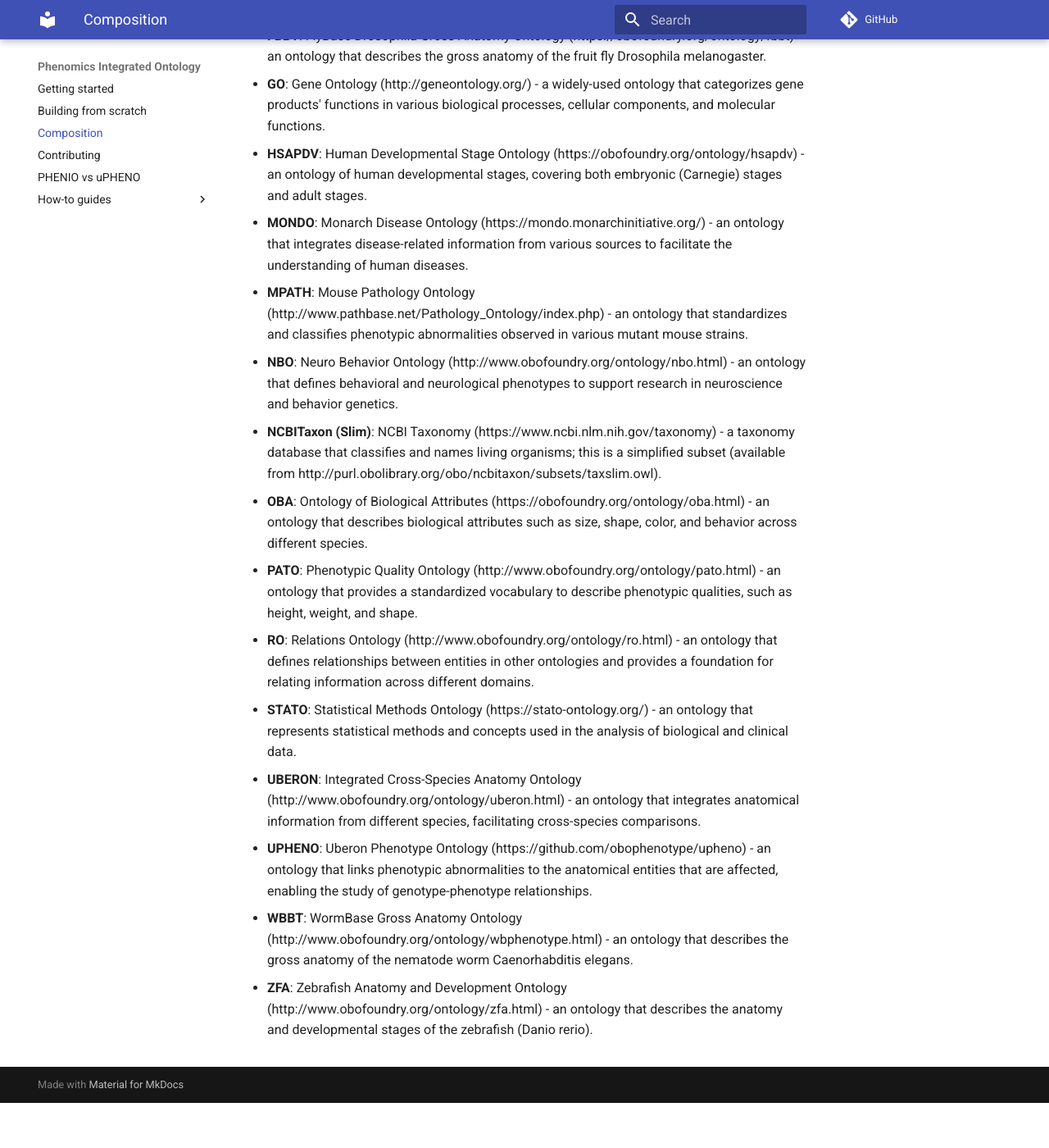
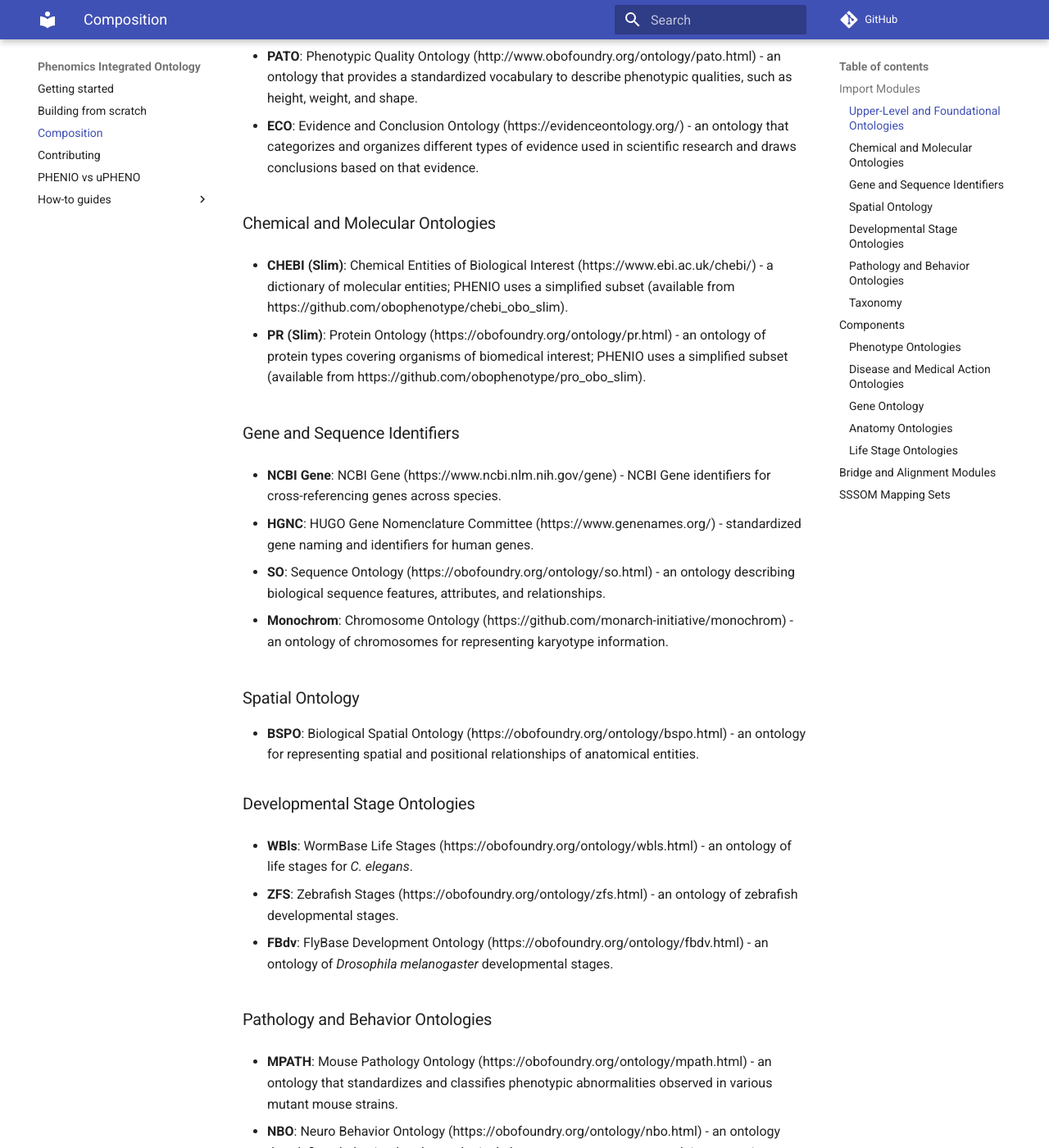
Before and after one commit to monarch-initiative/phenio, an MkDocs documentation site: the page built from docs/composition.md, in a window 1280 px wide and 1400 px high, scrolled down 640 px. Shown: the whole window at 82% size. Built offline with MkDocs 1.6.1 and Material for MkDocs 9.7.7, drawn with Linux system fonts in a browser that asks for light colours; comment, search, counter and statistics services are not loaded; before the commit the page ends 1985 px from its top, so only the background shows below that; some of the changed text lies outside the part shown.

Commit message:
Update composition docs to match actual PHENIO build config
The composition page was missing ~21 sources (including HP, MP, CL, MAXO,
and all bridge/mapping modules) and incorrectly listed 3 ontologies that
are excluded or absent from the build (CARO, FAO, STATO). Reorganized
from a flat list into categorized sections matching the ODK config and
fixed the WBBT link.

Co-Authored-By: Claude Opus 4.6 <noreply@anthropic.com>

```diff
--- a/docs/composition.md
+++ b/docs/composition.md
@@ -1,43 +1,133 @@
 # Composition of PHENIO
 
-* **BFO**: Basic Formal Ontology (https://basic-formal-ontology.org/) - an ontology that provides a set of upper-level categories for organizing knowledge and facilitating interoperability between other ontologies and domain-specific applications.
+PHENIO (Phenomics Integrated Ontology) is an application ontology that integrates multiple ontologies and data sources to enable cross-species phenotype comparisons. This page documents all ontologies, components, and mapping sets included in PHENIO.
 
-* **CARO**: Common Anatomy Reference Ontology (https://www.obofoundry.org/ontology/caro.html) - an ontology that standardizes the annotation and representation of anatomical structures across different species.
+For details on the difference between PHENIO and uPHENO, see [PHENIO vs uPHENO](phenio_vs_upheno.md).
 
-* **CHEBI**: Chemical Entities of Biological Interest (https://www.ebi.ac.uk/chebi/) -  a dictionary of molecular entities.
+## Import Modules
+
+Import modules are ontologies included via the OBO standard import mechanism. PHENIO uses base-merging to include only the terms directly asserted in each source ontology.
+
+### Upper-Level and Foundational Ontologies
+
+* **BFO**: Basic Formal Ontology (https://basic-formal-ontology.org/) - an upper-level ontology that provides a set of categories for organizing knowledge and facilitating interoperability between ontologies.
+
+* **RO**: Relations Ontology (http://www.obofoundry.org/ontology/ro.html) - an ontology that defines relationships between entities in other ontologies, providing a foundation for relating information across different domains.
+
+* **PATO**: Phenotypic Quality Ontology (http://www.obofoundry.org/ontology/pato.html) - an ontology that provides a standardized vocabulary to describe phenotypic qualities, such as height, weight, and shape.
 
 * **ECO**: Evidence and Conclusion Ontology (https://evidenceontology.org/) - an ontology that categorizes and organizes different types of evidence used in scientific research and draws conclusions based on that evidence.
 
-* **EMAPA**: Mouse Developmental Anatomy Ontology (https://obofoundry.org/ontology/emapa.html)- an ontology that provides a standardized framework for describing spatial and temporal gene expression patterns during mouse development.
+### Chemical and Molecular Ontologies
 
-* **FAO**: Fungal Anatomy Ontology (https://obofoundry.org/ontology/fao.html) - a structured controlled vocabulary for the anatomy of fungi.
+* **CHEBI (Slim)**: Chemical Entities of Biological Interest (https://www.ebi.ac.uk/chebi/) - a dictionary of molecular entities; PHENIO uses a simplified subset (available from https://github.com/obophenotype/chebi_obo_slim).
 
-* **FBBT**: FlyBase Drosophila Gross Anatomy Ontology (https://obofoundry.org/ontology/fbbt) - an ontology that describes the gross anatomy of the fruit fly Drosophila melanogaster.
+* **PR (Slim)**: Protein Ontology (https://obofoundry.org/ontology/pr.html) - an ontology of protein types covering organisms of biomedical interest; PHENIO uses a simplified subset (available from https://github.com/obophenotype/pro_obo_slim).
+
+### Gene and Sequence Identifiers
+
+* **NCBI Gene**: NCBI Gene (https://www.ncbi.nlm.nih.gov/gene) - NCBI Gene identifiers for cross-referencing genes across species.
+
+* **HGNC**: HUGO Gene Nomenclature Committee (https://www.genenames.org/) - standardized gene naming and identifiers for human genes.
+
+* **SO**: Sequence Ontology (https://obofoundry.org/ontology/so.html) - an ontology describing biological sequence features, attributes, and relationships.
+
+* **Monochrom**: Chromosome Ontology (https://github.com/monarch-initiative/monochrom) - an ontology of chromosomes for representing karyotype information.
+
+### Spatial Ontology
+
+* **BSPO**: Biological Spatial Ontology (https://obofoundry.org/ontology/bspo.html) - an ontology for representing spatial and positional relationships of anatomical entities.
+
+### Developmental Stage Ontologies
+
+* **WBls**: WormBase Life Stages (https://obofoundry.org/ontology/wbls.html) - an ontology of life stages for *C. elegans*.
+
+* **ZFS**: Zebrafish Stages (https://obofoundry.org/ontology/zfs.html) - an ontology of zebrafish developmental stages.
+
+* **FBdv**: FlyBase Development Ontology (https://obofoundry.org/ontology/fbdv.html) - an ontology of *Drosophila melanogaster* developmental stages.
+
+### Pathology and Behavior Ontologies
+
+* **MPATH**: Mouse Pathology Ontology (https://obofoundry.org/ontology/mpath.html) - an ontology that standardizes and classifies phenotypic abnormalities observed in various mutant mouse strains.
+
+* **NBO**: Neuro Behavior Ontology (https://obofoundry.org/ontology/nbo.html) - an ontology that defines behavioral and neurological phenotypes to support research in neuroscience and behavior genetics.
+
+### Taxonomy
+
+* **NCBITaxon (Slim)**: NCBI Taxonomy (https://www.ncbi.nlm.nih.gov/taxonomy) - a taxonomy database that classifies and names living organisms; PHENIO uses a simplified subset (available from http://purl.obolibrary.org/obo/ncbitaxon/subsets/taxslim.owl).
+
+## Components
+
+Components are ontologies merged into PHENIO as full modules using their base release, rather than being subset by PHENIO-specific terms.
+
+### Phenotype Ontologies
+
+* **uPHENO**: Unified Phenotype Ontology (https://github.com/obophenotype/upheno) - a framework ontology that links phenotypic abnormalities to the anatomical entities that are affected, enabling cross-species genotype-phenotype comparisons.
+
+* **HP**: Human Phenotype Ontology (https://hpo.jax.org/) - a standardized vocabulary of phenotypic abnormalities observed in human disease.
+
+* **MP**: Mammalian Phenotype Ontology (https://obofoundry.org/ontology/mp.html) - an ontology of phenotypic abnormalities observed in mammals, primarily mouse.
+
+* **ZP**: Zebrafish Phenotype Ontology (https://obofoundry.org/ontology/zp.html) - an ontology of phenotypes observed in zebrafish (*Danio rerio*).
+
+* **XPO**: Xenopus Phenotype Ontology (https://obofoundry.org/ontology/xpo.html) - an ontology of phenotypes observed in *Xenopus* (frogs).
+
+* **DPO**: Drosophila Phenotype Ontology (https://obofoundry.org/ontology/dpo.html) - an ontology of phenotypes observed in *Drosophila melanogaster*.
+
+* **FYPO**: Fission Yeast Phenotype Ontology (https://obofoundry.org/ontology/fypo.html) - an ontology of phenotypes observed in fission yeast (*Schizosaccharomyces pombe*).
+
+* **WBPhenotype**: WormBase Phenotype Ontology (https://obofoundry.org/ontology/wbphenotype.html) - an ontology of phenotypes observed in *Caenorhabditis elegans*.
+
+* **DDPHENO**: Dictyostelium Phenotype Ontology (https://obofoundry.org/ontology/ddpheno.html) - an ontology of phenotypes observed in *Dictyostelium discoideum* (slime mold).
+
+* **OBA**: Ontology of Biological Attributes (https://obofoundry.org/ontology/oba.html) - an ontology that describes biological attributes such as size, shape, color, and behavior across different species.
+
+### Disease and Medical Action Ontologies
+
+* **MONDO**: Monarch Disease Ontology (https://mondo.monarchinitiative.org/) - an ontology that integrates disease-related information from various sources to facilitate the understanding of human diseases.
+
+* **MAXO**: Medical Action Ontology (https://obofoundry.org/ontology/maxo.html) - an ontology of medical procedures, interventions, and therapies used in the treatment of diseases.
+
+### Gene Ontology
 
 * **GO**: Gene Ontology (http://geneontology.org/) - a widely-used ontology that categorizes gene products' functions in various biological processes, cellular components, and molecular functions.
 
-* **HSAPDV**: Human Developmental Stage Ontology (https://obofoundry.org/ontology/hsapdv) - an ontology of human developmental stages, covering both embryonic (Carnegie) stages and adult stages.
+### Anatomy Ontologies
 
-* **MONDO**: Monarch Disease Ontology (https://mondo.monarchinitiative.org/) - an ontology that integrates disease-related information from various sources to facilitate the understanding of human diseases.
+* **UBERON**: Integrated Cross-Species Anatomy Ontology (https://obofoundry.org/ontology/uberon.html) - an ontology that integrates anatomical information from different species, facilitating cross-species comparisons.
 
-* **MPATH**: Mouse Pathology Ontology (http://www.pathbase.net/Pathology_Ontology/index.php) - an ontology that standardizes and classifies phenotypic abnormalities observed in various mutant mouse strains.
+* **CL**: Cell Ontology (https://obofoundry.org/ontology/cl.html) - an ontology representing cell types across species.
 
-* **NBO**: Neuro Behavior Ontology (http://www.obofoundry.org/ontology/nbo.html) - an ontology that defines behavioral and neurological phenotypes to support research in neuroscience and behavior genetics.
+* **ZFA**: Zebrafish Anatomy and Development Ontology (https://obofoundry.org/ontology/zfa.html) - an ontology that describes the anatomy and developmental stages of the zebrafish (*Danio rerio*).
 
-* **NCBITaxon (Slim)**: NCBI Taxonomy (https://www.ncbi.nlm.nih.gov/taxonomy) - a taxonomy database that classifies and names living organisms; this is a simplified subset (available from http://purl.obolibrary.org/obo/ncbitaxon/subsets/taxslim.owl).
+* **XAO**: Xenopus Anatomy Ontology (https://obofoundry.org/ontology/xao.html) - an ontology of the anatomical structures of *Xenopus*.
 
-* **OBA**: Ontology of Biological Attributes (https://obofoundry.org/ontology/oba.html) - an ontology that describes biological attributes such as size, shape, color, and behavior across different species.
+* **FBBT**: FlyBase Drosophila Gross Anatomy Ontology (https://obofoundry.org/ontology/fbbt.html) - an ontology that describes the gross anatomy of *Drosophila melanogaster*.
 
-* **PATO**: Phenotypic Quality Ontology (http://www.obofoundry.org/ontology/pato.html) - an ontology that provides a standardized vocabulary to describe phenotypic qualities, such as height, weight, and shape.
+* **WBBT**: WormBase Gross Anatomy Ontology (https://obofoundry.org/ontology/wbbt.html) - an ontology that describes the gross anatomy of *Caenorhabditis elegans*.
 
-* **RO**: Relations Ontology (http://www.obofoundry.org/ontology/ro.html) - an ontology that defines relationships between entities in other ontologies and provides a foundation for relating information across different domains.
+* **DDANAT**: Dictyostelium Anatomy Ontology (https://obofoundry.org/ontology/ddanat.html) - an ontology of anatomical structures in *Dictyostelium discoideum*.
 
-* **STATO**: Statistical Methods Ontology (https://stato-ontology.org/) - an ontology that represents statistical methods and concepts used in the analysis of biological and clinical data.
+* **EMAPA**: Mouse Developmental Anatomy Ontology (https://obofoundry.org/ontology/emapa.html) - an ontology that provides a standardized framework for describing spatial and temporal gene expression patterns during mouse development.
 
-* **UBERON**: Integrated Cross-Species Anatomy Ontology (http://www.obofoundry.org/ontology/uberon.html) - an ontology that integrates anatomical information from different species, facilitating cross-species comparisons.
+### Life Stage Ontologies
 
-* **UPHENO**: Uberon Phenotype Ontology (https://github.com/obophenotype/upheno) - an ontology that links phenotypic abnormalities to the anatomical entities that are affected, enabling the study of genotype-phenotype relationships.
+* **HsapDv**: Human Developmental Stage Ontology (https://obofoundry.org/ontology/hsapdv.html) - an ontology of human developmental stages, covering both embryonic (Carnegie) stages and adult stages.
 
-* **WBBT**: WormBase Gross Anatomy Ontology (http://www.obofoundry.org/ontology/wbphenotype.html) - an ontology that describes the gross anatomy of the nematode worm Caenorhabditis elegans.
+## Bridge and Alignment Modules
 
-* **ZFA**: Zebrafish Anatomy and Development Ontology (http://www.obofoundry.org/ontology/zfa.html) - an ontology that describes the anatomy and developmental stages of the zebrafish (Danio rerio).
+Bridge ontologies provide the axioms that link species-specific ontologies to their cross-species counterparts, enabling cross-species inference.
+
+* **uPHENO Bridge**: (https://github.com/obophenotype/upheno) - bridge axioms linking species-specific phenotype ontologies to uPHENO.
+
+* **uPHENO Alignments**: (https://github.com/obophenotype/upheno) - alignment axioms for phenotype ontology integration across species.
+
+## SSSOM Mapping Sets
+
+PHENIO includes [Simple Standard for Sharing Ontological Mappings (SSSOM)](https://mapping-commons.github.io/sssom/) mapping sets that define equivalences and relationships between terms in different ontologies.
+
+* **Uberon SSSOM Mappings**: (http://purl.obolibrary.org/obo/uberon/uberon.sssom.tsv) - cross-species anatomy mappings.
+
+* **CL SSSOM Mappings**: (http://purl.obolibrary.org/obo/cl/cl.sssom.tsv) - cell type mappings.
+
+* **uPHENO-OBA SSSOM Mappings**: (https://github.com/obophenotype/upheno) - mappings between uPHENO and OBA.
```
